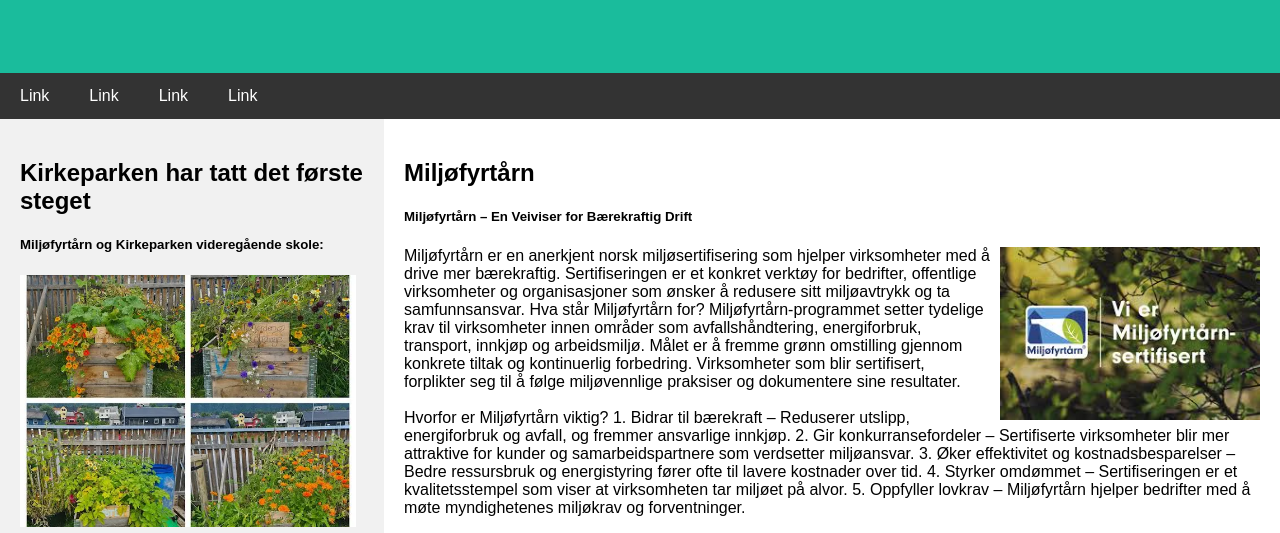
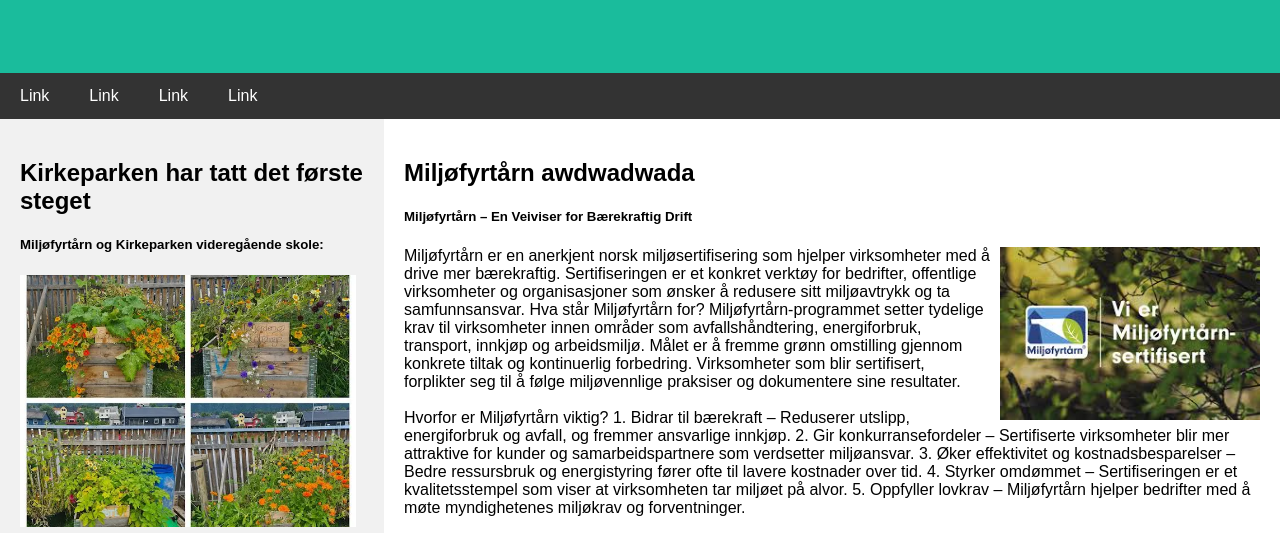
Before and after one commit to jonassae/milij-prosjekt, a plain HTML site: page index.html in a window 1280 px wide. Shown: the part 231-764 px from the top of the page. Drawn offline with Linux system fonts and the light colour scheme.

Commit message:
Update index.html

```diff
--- a/index.html
+++ b/index.html
@@ -133,7 +133,7 @@ body {
     <div class="fakeimg" style="height:60px;">Image</div>
   </div>
   <div class="main">
-    <h2>Miljøfyrtårn</h2>
+    <h2>Miljøfyrtårn awdwadwada</h2>
     <h5>Miljøfyrtårn – En Veiviser for Bærekraftig Drift</h5>
     <div class="mainimg">
         <img src="images.jpg" height="173px">
```
